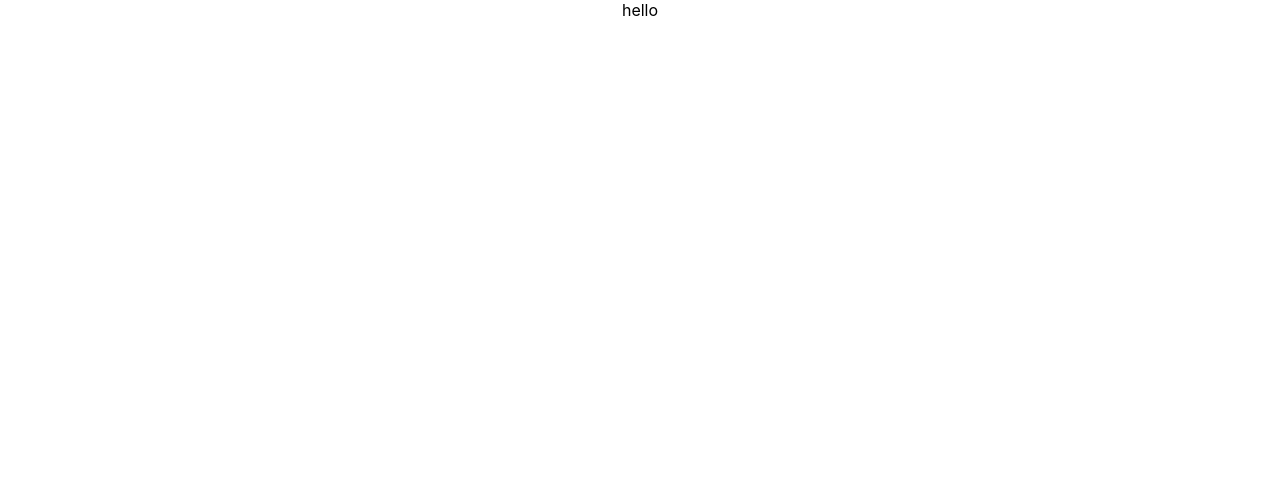
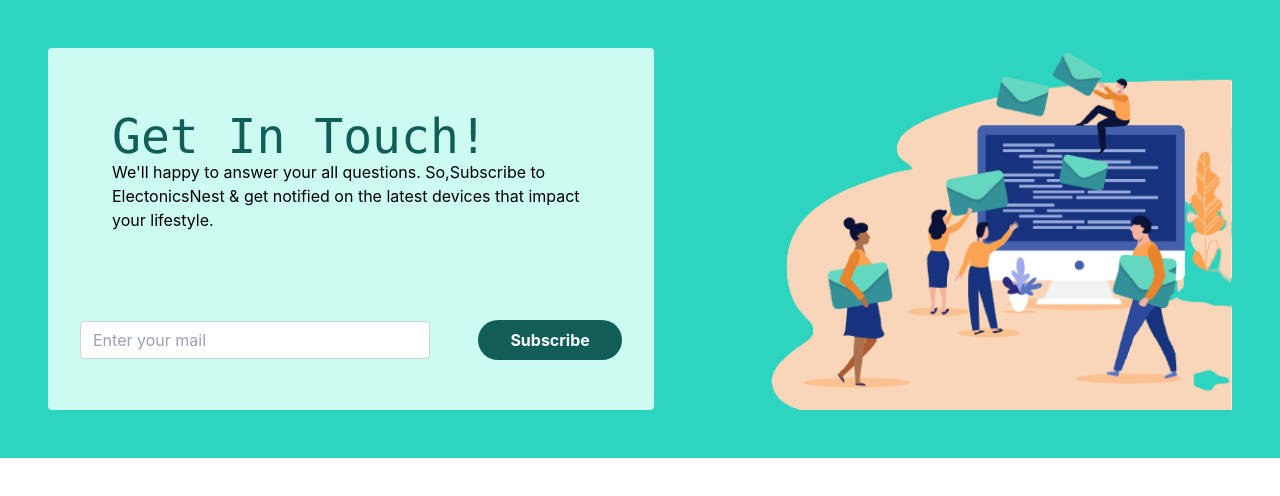
Before and after one commit to akshatlambhate/E-commerce, a React (Create React App) app: page / in a window 1280 px wide. Shown: the top 496 px of the page. Built offline with nearby package versions, Linux system fonts and the light colour scheme.

Commit message:
get-in-touch updated

```diff
--- /dev/null
+++ b/postcss.config.js
@@ -0,0 +1,6 @@
+module.exports = {
+  plugins: {
+    tailwindcss: {},
+    autoprefixer: {},
+  },
+}
--- a/src/App.js
+++ b/src/App.js
@@ -1,10 +1,10 @@
-import logo from './logo.svg';
 import './App.css';
+import './index.css'
 import GetInTouch from './components/GetInTouch';
 
 function App() {
   return (
-    <div className="App">
+    <div className="App" class="bg-teal-400">
       <GetInTouch />
     </div>
   );
--- a/src/components/GetInTouch.jsx
+++ b/src/components/GetInTouch.jsx
@@ -1,9 +1,37 @@
 import React from 'react'
-
+import sideImg from './assests/side-img01.png'
 const GetInTouch = () => {
   return (
+    <div  class="m-0 p-4 max-w-screen-sl flex flex-row gap-12">
+    <div class="	flex flex-col gap-14 items-center	p-8 w-1/2 bg-teal-100 rounded m-8 ">
+      <div class="w-full items-center p-8">
+        <h1 class="text-5xl bold font-mono text-teal-800">Get In Touch!</h1>
+        <p>We'll happy to answer your all questions.
+        So,Subscribe to ElectonicsNest & get notified on the latest devices that impact your lifestyle.
+        </p>
+      </div>
+      <div class="flex flex-row gap-12 w-full items-center">
+      <input type="text"
+      placeholder='Enter your mail'
+      class="w-2/3
+      px-3
+      py-1.5
+      text-base
+      font-normal
+      text-gray-700
+      bg-white bg-clip-padding
+      border
+      border-solid
+      border-gray-300
+      rounded
+      focus:text-gray-700 focus:bg-white focus:border-teal-800	focus:outline-none
+      "/>
+      <button class="bg-teal-800	 hover:bg-teal-400	 text-white font-bold py-2 px-8 rounded-full">Subscribe</button>
+      </div>
+    </div>
     <div>
-      hello
+      <img src={sideImg} alt="" class="w-25 p-8"/>
+    </div>
     </div>
   )
 }
--- a/src/index.css
+++ b/src/index.css
@@ -1,3 +1,6 @@
+@tailwind base;
+@tailwind components;
+@tailwind utilities;
 body {
   margin: 0;
   font-family: -apple-system, BlinkMacSystemFont, 'Segoe UI', 'Roboto', 'Oxygen',
--- /dev/null
+++ b/tailwind.config.js
@@ -0,0 +1,10 @@
+/** @type {import('tailwindcss').Config} */
+module.exports = {
+  content: [
+    "./src/**/*.{js,jsx,ts,tsx}",
+  ],
+  theme: {
+    extend: {},
+  },
+  plugins: [],
+}
```
Also changed, not shown: src/components/assests/side-img.png (added), src/components/assests/side-img01.png (added).
